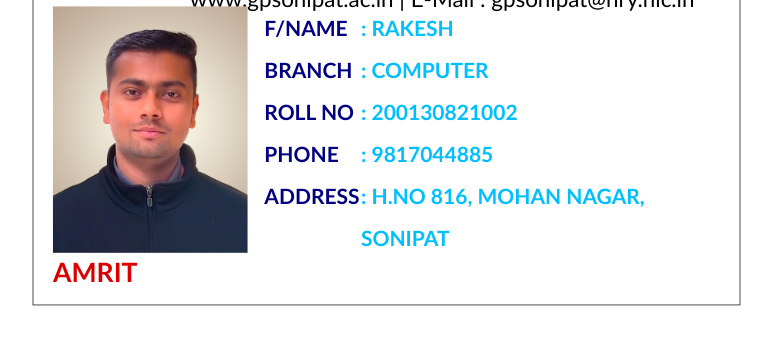
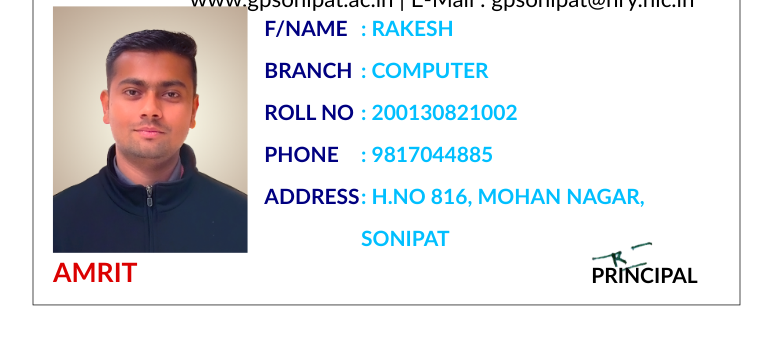
Before and after one commit to Amrit54300/idcard, a plain HTML site: page index.html in a window 1280 px wide. Shown: the part 318-662 px from the top of the page, without its empty margins (254-1026 px from the left). Drawn offline with Linux system fonts and the light colour scheme.

Commit message:
adding principle signature

```diff
--- a/index.html
+++ b/index.html
@@ -52,7 +52,13 @@
             </div>
         </div>
         <div class="card-bottom">
-            <p><b>AMRIT</b></p>
+            <div class="user-sign">
+                <p><b>AMRIT</b></p>
+            </div>
+            <div class="principal-sign">
+                <img src="IMAGES/principal-sign.png" alt="principal-sign" width="100px" style="margin-bottom: -20px;">
+                <p><b>PRINCIPAL</b></p>
+            </div>
         </div>
     </div>
 </body>
--- a/style.css
+++ b/style.css
@@ -80,12 +80,24 @@ body {
     font-size: 30px;
 }
 
-
-.detail-left{
+.detail-left {
     width: 145px;
 }
 
 .card-bottom {
+    display: flex;
+}
+
+.principal-sign {
+    color: rgb(0, 0, 0);
+    font-size: 30px;
+    position: absolute;
+    bottom: 25px;
+    right: 60px;
+}
+
+.user-sign {
     font-size: 38px;
     color: rgb(219, 0, 0);
+    width: 300px;
 }
```
Also changed, not shown: IMAGES/principal-sign.png (added).
